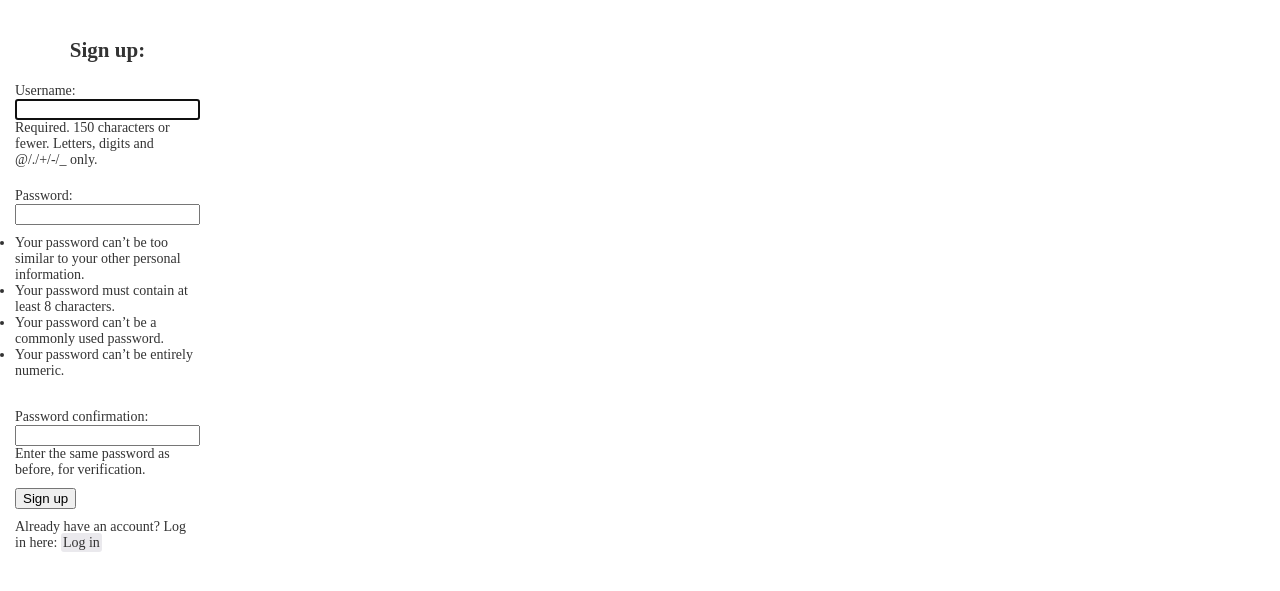
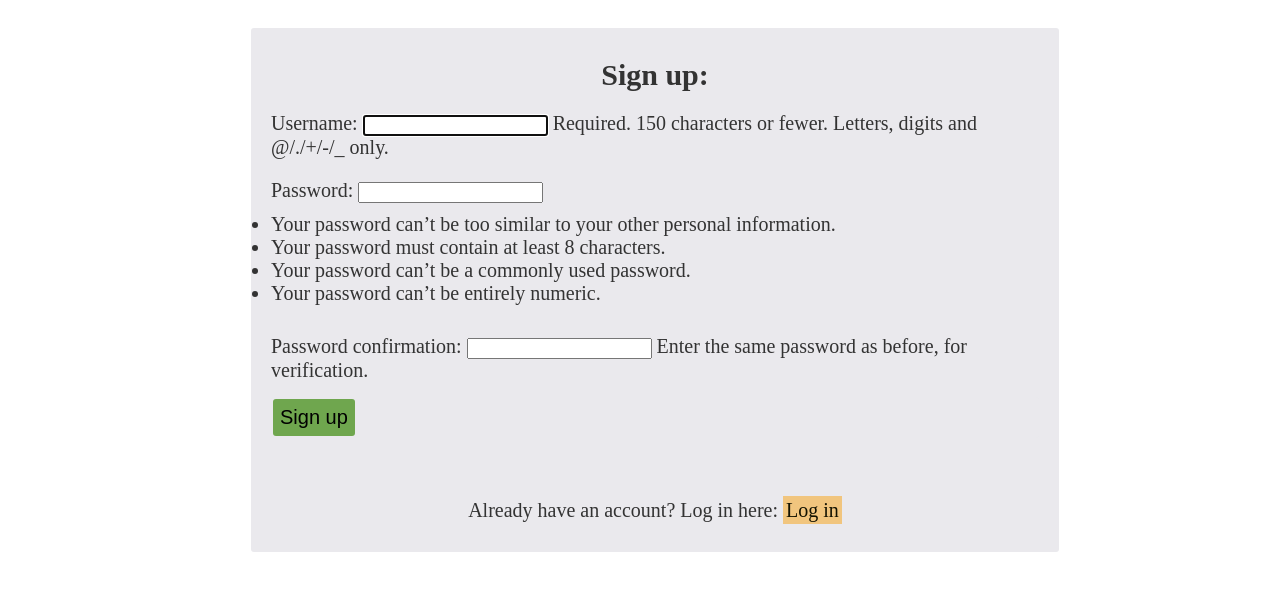
Before and after one commit to CafelatteHere/django_delights, a Django app: page /signup/ in a window 1280 px wide. Shown: the part 130-721 px from the top of the page. Run offline with Django 4.2, Linux system fonts and the light colour scheme.

Commit message:
added css for Log in and Sign up pages

```diff
--- a/django_delights/inventory/static/inventory/style.css
+++ b/django_delights/inventory/static/inventory/style.css
@@ -74,6 +74,7 @@
 .body {
   padding: 15px;
   position: absolute;
+  width: 100vw;
   /* justify-content: center; */
   flex-direction: column;
   align-items: center;
@@ -160,5 +161,27 @@
 
 /* form styling */
 .form{
-  background: color #131200;
+  background-color: #eae9ed;
+  width: 60%;
+  padding: 20px;
+  display: flex;
+  flex-direction: column;
+  align-items:center;
+  justify-content: flex-start;
+  border-radius: 3px;
+  font-size: 20px;
+  color: #333;
 }
+
+.btn_login{
+  padding: 7px;
+  font-size: 20px;
+  background-color: #6fa64e;
+  border-radius: 3px;
+  border: none;
+}
+.btn_yellow{
+  background-color: #f1c57e;
+  color: #131200;
+  padding: 3px;
+}
--- a/django_delights/inventory/templates/registration/signup.html
+++ b/django_delights/inventory/templates/registration/signup.html
@@ -8,12 +8,16 @@
 
 {% block content %}
 <div class="body">
-  <h2>Sign up:</h2>
-  <form method="POST">
-    {% csrf_token %}
-    {{ form.as_p }}
-    <input type="submit" value="Sign up">
+  <div class="form">
+    <h2 class="form-title">Sign up:</h2>
+    <div class="form_content">
+      <form method="POST">
+      {% csrf_token %}
+      {{ form.as_p }}
+      <div class="btn"><input class= "btn_login" type="submit" value="Sign up"></div>
+    </div>
   </form>
-  <p>Already have an account? Log in here: <a class='btn' href="{% url 'login' %}"> Log in</a></p>
+  <br><br><p >Already have an account? Log in here: <a class='btn_yellow' href="{% url 'login' %}"> Log in</a></p>
+  </div>
 </div>
 {% endblock %}
```
Also changed, not shown: django_delights/inventory/templates/registration/login.html (+10 -3 lines).
